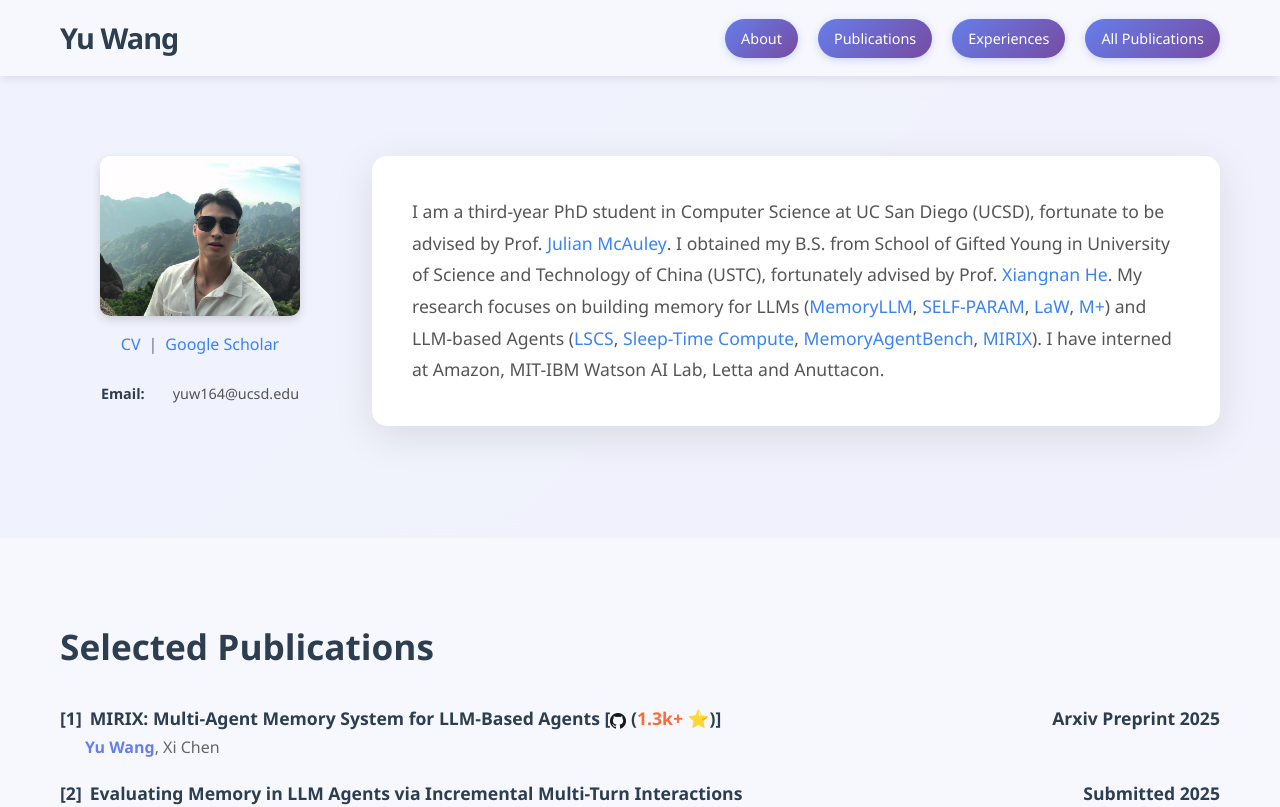
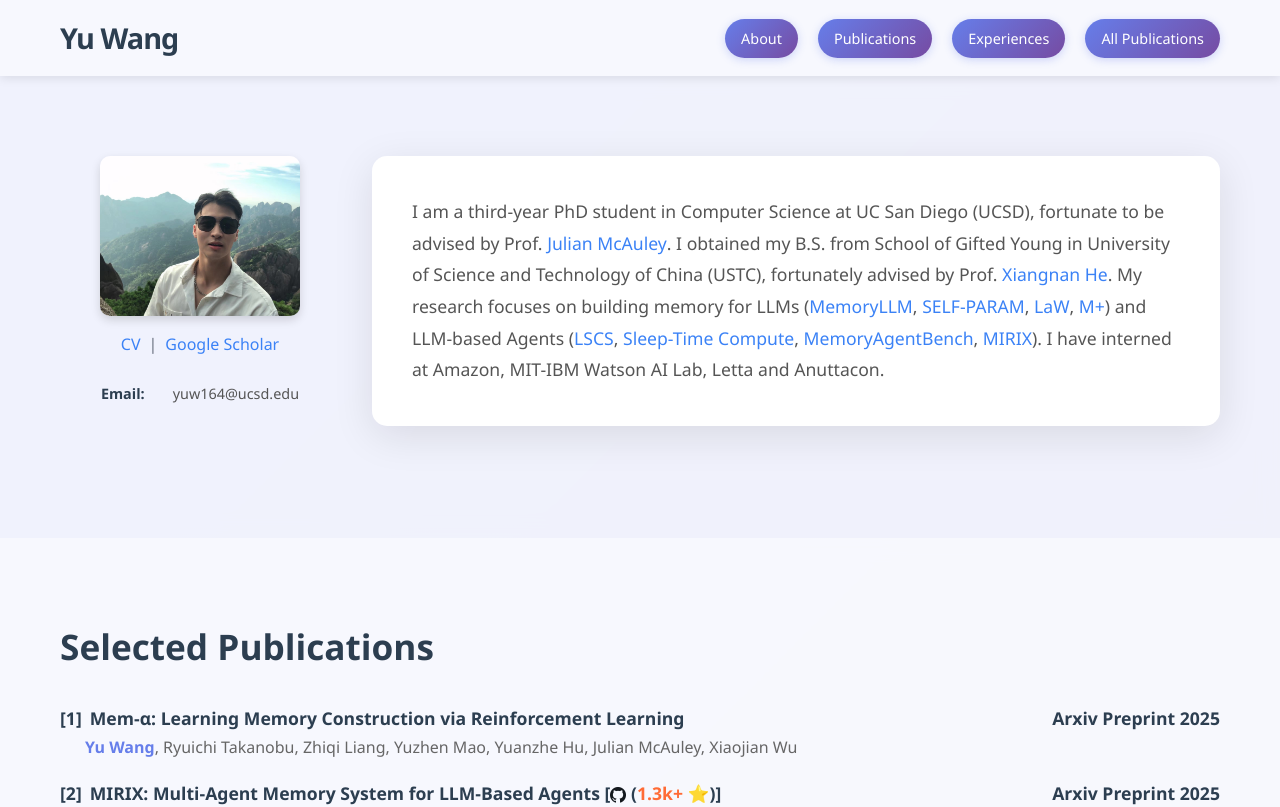
Before and after one commit to wangyu-ustc/wangyu-ustc.github.io, a React (Create React App) app: page / in a window 1280 px wide. Shown: the top 807 px of the page. Built offline with nearby package versions, Linux system fonts and the light colour scheme.

Commit message:
add mem-alpha

```diff
--- a/src/PersonalWebsite.tsx
+++ b/src/PersonalWebsite.tsx
@@ -163,6 +163,13 @@ const PersonalWebsite: React.FC = () => {
 
   const publications: Publication[] = [
     {
+      title: "Mem-α: Learning Memory Construction via Reinforcement Learning",
+      authors: "Yu Wang, Ryuichi Takanobu, Zhiqi Liang, Yuzhen Mao, Yuanzhe Hu, Julian McAuley, Xiaojian Wu",
+      venue: "Arxiv Preprint",
+      year: 2025,
+      link: "https://arxiv.org/abs/2509.25911"
+    },
+    {
       title: "MIRIX: Multi-Agent Memory System for LLM-Based Agents",
       authors: "Yu Wang, Xi Chen",
       venue: "Arxiv Preprint",
@@ -217,6 +224,13 @@ const PersonalWebsite: React.FC = () => {
 
   const allPublications: Publication[] = [
     {
+      title: "Mem-α: Learning Memory Construction via Reinforcement Learning",
+      authors: "Yu Wang, Ryuichi Takanobu, Zhiqi Liang, Yuzhen Mao, Yuanzhe Hu, Julian McAuley, Xiaojian Wu",
+      venue: "Arxiv Preprint",
+      year: 2025,
+      link: "https://arxiv.org/abs/2509.25911"
+    },
+    {
       title: "Reliable and Responsible Foundation Models",
       authors: "Xinyu Yang, Junlin Han, Rishi Bommasani, Jinqi Luo, Wenjie Qu, Wangchunshu Zhou, Adel Bibi, Xiyao Wang, Jaehong Yoon, Elias Stengel-Eskin, Shengbang Tong, Lingfeng Shen, Rafael Rafailov, Runjia Li, Zhaoyang Wang, Yiyang Zhou, Chenhang Cui, Yu Wang, Wenhao Zheng, Huichi Zhou, Jindong Gu, Zhaorun Chen, Peng Xia, Tony Lee, Thomas P Zollo, Vikash Sehwag, Jixuan Leng, Jiuhai Chen, Yuxin Wen, Huan Zhang, Zhun Deng, Linjun Zhang, Pavel Izmailov, Pang Wei Koh, Yulia Tsvetkov, Andrew Gordon Wilson, Jiaheng Zhang, James Zou, Cihang Xie, Hao Wang, Philip Torr, Julian McAuley, David Alvarez-Melis, Florian Tramèr, Kaidi Xu, Suman Jana, Chris Callison-Burch, Rene Vidal, Filippos Kokkinos, Mohit Bansal, Beidi Chen, Huaxiu Yao",
       venue: "TMLR",
@@ -229,7 +243,7 @@ const PersonalWebsite: React.FC = () => {
       year: 2025,
       link: "https://arxiv.org/abs/2507.07957",
       github: "https://github.com/Mirix-AI/MIRIX",
-      stars: "1.3k+"
+      stars: "1.5k+"
     },
     {
       title: "Evaluating Memory in LLM Agents via Incremental Multi-Turn Interactions",
```
